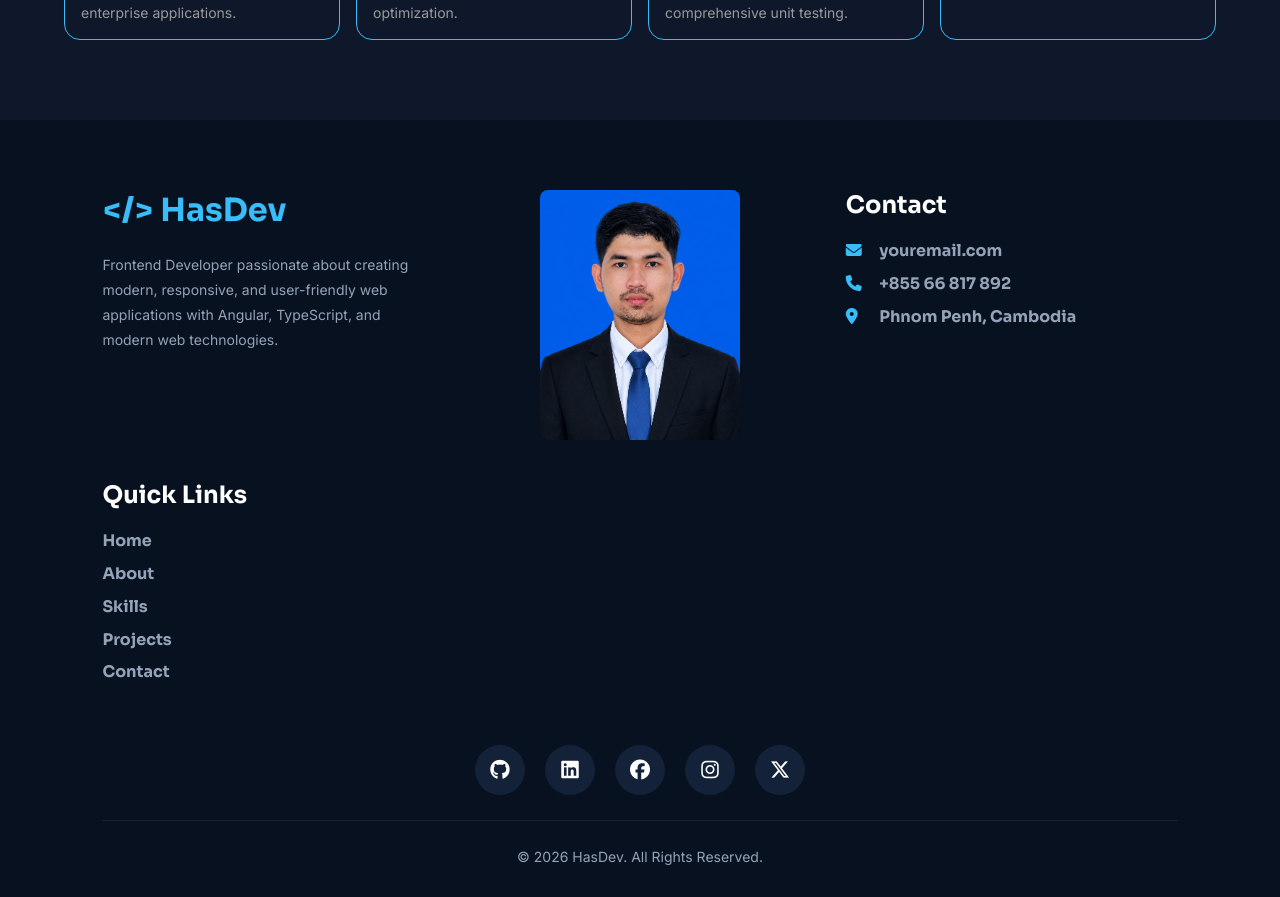
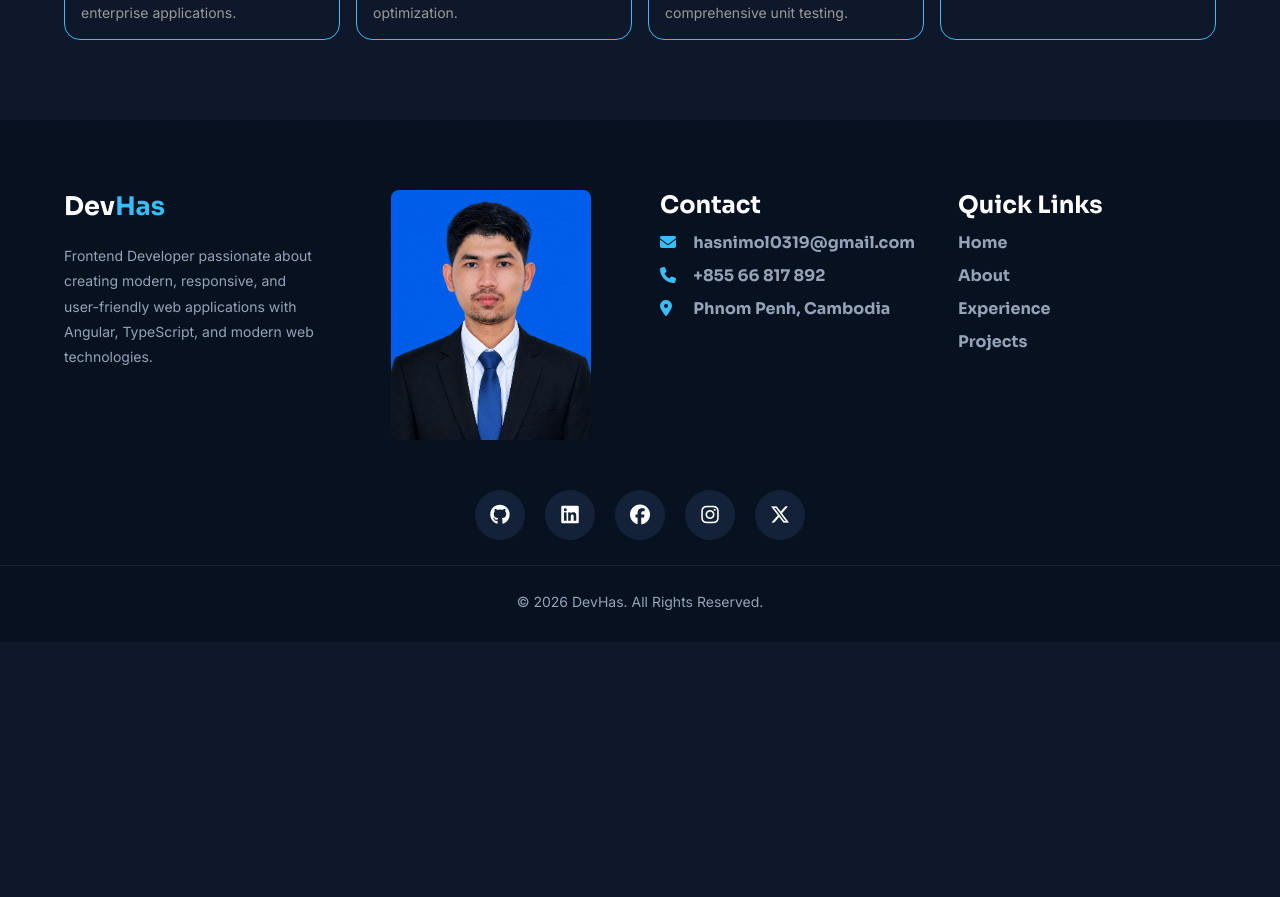
Before and after one commit to hasnimol0319-cloud/my-ng-portfolio, an Angular app: page /home in a window 1280 px wide. Shown: the part 780-1677 px from the top of the page. After the commit the page ends 1422 px from the top, so only its background shows below. Built offline with nearby package versions, Linux system fonts and the light colour scheme.

Commit message:
Update contact and link in footer

```diff
--- a/src/app/layout/footer/footer.component.html
+++ b/src/app/layout/footer/footer.component.html
@@ -5,7 +5,7 @@
         <!-- About -->
         <div class="footer-section">
             <h2 class="footer-logo">
-                &lt;/&gt; HasDev
+                Dev<span>Has</span>
             </h2>
 
             <p>
@@ -23,19 +23,19 @@
         <div class="footer-section">
             <h3>Contact</h3>
 
-            <a href="mailto:your@email.com">
+            <a [href]="'mailto:' + email">
                 <i class="fa-solid fa-envelope"></i>
-                youremail.com
+                {{email}}
             </a>
 
-            <a href="tel:+85512345678">
+            <a [href]="'tel:' + phone">
                 <i class="fa-solid fa-phone"></i>
-                +855 66 817 892
+                {{phone}}
             </a>
 
-            <a href="#">
+            <a [href]="locationLink" target="_blank">
                 <i class="fa-solid fa-location-dot"></i>
-                Phnom Penh, Cambodia
+                {{location}}
             </a>
         </div>
 
@@ -43,11 +43,9 @@
         <div class="footer-section">
             <h3>Quick Links</h3>
 
-            <a href="#home">Home</a>
-            <a href="#about">About</a>
-            <a href="#skills">Skills</a>
-            <a href="#projects">Projects</a>
-            <a href="#contact">Contact</a>
+            @for (m of menu; track m.id) {
+                <a [routerLink]="m.url" routerLinkActive="active">{{m.name}}</a>
+            }
         </div>
 
     </div>
@@ -78,7 +76,7 @@
     </div>
 
     <div class="footer-bottom">
-        © 2026 HasDev. All Rights Reserved.
+        © 2026 DevHas. All Rights Reserved.
     </div>
 
 </footer>
--- a/src/app/layout/footer/footer.component.scss
+++ b/src/app/layout/footer/footer.component.scss
@@ -1,23 +1,28 @@
 .footer{
     background:#081120;
     color:#cbd5e1;
-    padding:70px 8% 30px;
+    padding:70px 0 30px;
 }
 
 .footer-container{
+    width:min(1200px,90%);
+    margin:auto;
     display:grid;
     grid-template-columns:repeat(auto-fit,minmax(250px,1fr));
     gap:40px;
 }
 
-.footer-section h3{
+.footer-section h2{
     color:#fff;
+    font-size: 25.6px;
     margin-bottom:20px;
 }
 
 .footer-logo{
-    color:var(--primary);
     margin-bottom:20px;
+    span{
+     color:var(--primary);
+    }
 }
 
 .footer-section p{
--- a/src/app/layout/footer/footer.component.ts
+++ b/src/app/layout/footer/footer.component.ts
@@ -1,12 +1,28 @@
-import { Component } from '@angular/core';
+import { Component, OnInit } from '@angular/core';
+import { RouterLink, RouterLinkActive } from '@angular/router';
+import menus from '@public/db/menu.json';
+import { Menu } from '../../models/menu';
 
 @Component({
   selector: 'app-footer',
   standalone: true,
-  imports: [],
+  imports: [RouterLink, RouterLinkActive],
   templateUrl: './footer.component.html',
   styleUrl: './footer.component.scss'
 })
-export class FooterComponent {
+export class FooterComponent implements OnInit {
 
+  email = 'hasnimol0319@gmail.com';
+  phone = '+855 66 817 892';
+  location = 'Phnom Penh, Cambodia'
+  locationLink = 'https://www.google.com/maps/place/Toi/@11.5981772,104.8604297,49m/data=!3m1!1e3!4m6!3m5!1s0x310953b5147b7a47:0x26c42c22123aa276!8m2!3d11.5982825!4d104.8604314!16s%2Fg%2F11p13w_1gl?authuser=0&entry=ttu&g_ep=EgoyMDI2MDcyMi4wIKXMDSoASAFQAw%3D%3D';
+  menu: Menu[] = [];
+
+  ngOnInit(): void {
+    this.getMenu();
+  }
+
+    getMenu() {
+    this.menu = menus.menu;
+  }
 }
--- /dev/null
+++ b/src/app/models/menu.ts
@@ -0,0 +1,5 @@
+export interface Menu{
+  id: number,
+  name: string,
+  url: string
+}
```
